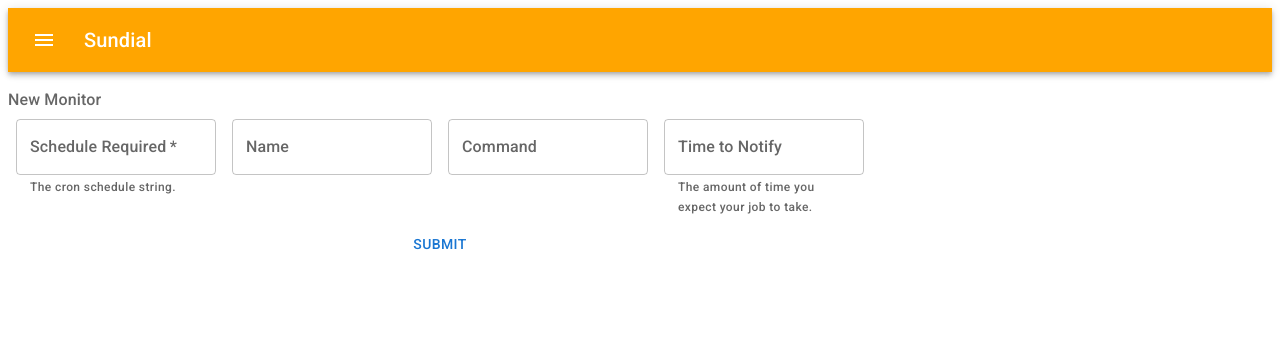
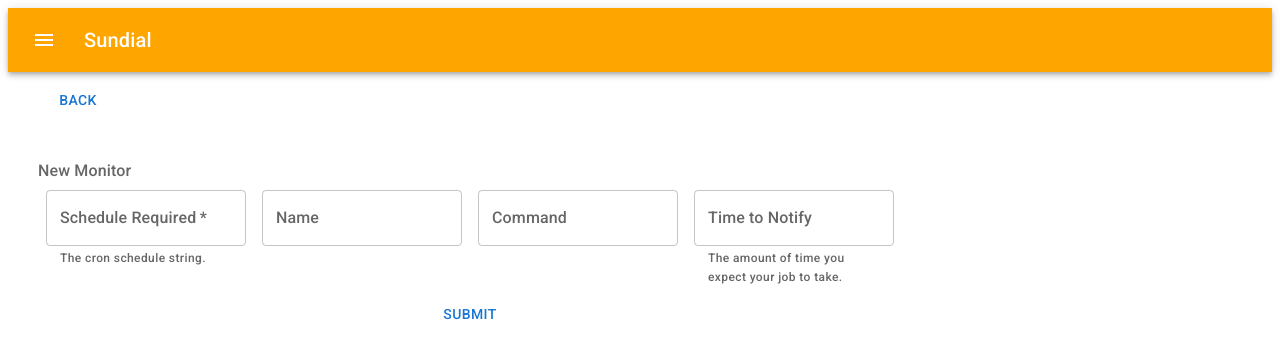
Before and after one commit to Project-Sundial/ui, a React (Create React App) app: page / in a window 1280 px wide. Both pictures are taken after a click on the button "ADD MONITOR". Shown: the top 358 px of the page. Built offline with nearby package versions, Linux system fonts and the light colour scheme; no server answers.

Commit message:
close modal,back button, and autoupdate monitors list on add

```diff
--- a/src/App.jsx
+++ b/src/App.jsx
@@ -4,7 +4,7 @@
 import MonitorsList from './components/MonitorsList';
 import Header from './components/Header';
 import AddMonitorForm from './components/AddMonitorForm';
-import StringPopover from './components/WrapperPopover';
+import WrapperPopover from './components/WrapperPopover';
 import generateCurl from './utils/generateCurl';
 
 
@@ -33,9 +33,9 @@
 
   const onClickSubmitNewMonitor = async (monitorData) => {
     try {
-      // const data = await createMonitor(monitorData);
-      // const wrapper = generateCurl(data.endpoint_key);
-      const wrapper = 'hey'
+      const newMonitor = await createMonitor(monitorData);
+      const wrapper = generateCurl(newMonitor);
+      setMonitors(monitors.concat(newMonitor))
       setWrapper(wrapper);
       setDisplayString(true);
     } catch (error) {
@@ -44,15 +44,14 @@
     }
   }
 
-  const onCopyPopover = () => {
+  const onClosePopover = () => {
     setDisplayString(false);
     setWrapper('');
     setDisplayAddForm(false);
   }
 
-  const onCancelPopover = () => {
-    setDisplayString(false);
-    setWrapper('');
+  const onClickBackButton = () => {
+    setDisplayAddForm(false);
   }
 
   return (
@@ -60,7 +59,7 @@
       <Header />
       {displayAddForm ?
         null :
-        <Box display="flex" justifyContent="center" mt={2}>
+        <Box display="flex" justifyContent="left" mt={2}>
           <Button
             open={displayAddForm}
             variant="contained"
@@ -68,13 +67,14 @@
           </Button>
         </Box>}
       {displayAddForm ?
-        <AddMonitorForm handleSubmitForm={onClickSubmitNewMonitor}/> :
+        <AddMonitorForm
+          handleSubmitForm={onClickSubmitNewMonitor}
+          handleBack={onClickBackButton}/> :
         <MonitorsList monitors={monitors}/> }
-      <StringPopover
+      <WrapperPopover
         wrapper={wrapper}
         open={displayString}
-        handleCancel={onCancelPopover}
-        handleCopy={onCopyPopover}
+        handleClose={onClosePopover}
       />
     </div>
   );
--- a/src/components/AddMonitorForm.jsx
+++ b/src/components/AddMonitorForm.jsx
@@ -1,7 +1,7 @@
 import { Box, FormControl, FormLabel, TextField, Button } from '@mui/material';
 import { useState } from 'react';
 
-const AddMonitorForm = ({ handleSubmitForm }) => {
+const AddMonitorForm = ({ handleSubmitForm, handleBack }) => {
   const [schedule, setSchedule] = useState('');
   const [name, setMonitorName] = useState('');
   const [command, setCommand] = useState('');
@@ -25,12 +25,16 @@
   }
 
   return (
-    <FormControl margin="normal" variant="outlined">
+    <>
+      <div>
+        <Button sx={{ width: '120px', margin: '10px' }} onClick={handleBack}>Back</Button>
+      </div>
+      <FormControl margin="normal" variant="outlined" sx={{margin: '30px' }} >
         <FormLabel>New Monitor</FormLabel>
         <Box
           component="form"
           sx={{
-          '& .MuiTextField-root': { m: 1, width: '25ch' },
+            '& .MuiTextField-root': { m: 1, width: '25ch'},
           }}
           noValidate
           autoComplete="off"
@@ -72,6 +76,7 @@
           </Box>
         </Box>
       </FormControl>
+    </>
   )
 }
 
--- a/src/components/CopyToClipboardButton.jsx
+++ b/src/components/CopyToClipboardButton.jsx
@@ -1,7 +1,7 @@
 import { Button, Snackbar } from '@mui/material'
 import { useState } from 'react'
 
-const CopyToClipboardButton = ({ wrapper, handleCopy }) => {
+const CopyToClipboardButton = ({ wrapper, handleClose }) => {
   const [open, setOpen] = useState(false);
 
   const onClick = () => {
@@ -16,7 +16,7 @@
         open={open}
         onClose={() => {
           setOpen(false);
-          handleCopy();
+          handleClose();
         }}
         autoHideDuration={500}
         message="Copied to clipboard"
--- a/src/components/WrapperPopover.jsx
+++ b/src/components/WrapperPopover.jsx
@@ -1,12 +1,12 @@
 import { Dialog, DialogTitle, DialogContent, DialogContentText, DialogActions, Button } from '@mui/material';
 import CopyToClipboardButton from './CopyToClipboardButton.jsx';
 
-const WrapperPopover = ({ wrapper, open, handleCancel, handleCopy }) => {
+const WrapperPopover = ({ wrapper, open, handleClose }) => {
   return (
     <div>
       <Dialog
         open={open}
-        onClose={handleCancel}
+        onClose={handleClose}
         aria-labelledby="alert-dialog-title"
         aria-describedby="alert-dialog-description"
       >
@@ -19,8 +19,8 @@
           </DialogContentText>
         </DialogContent>
         <DialogActions>
-          <Button onClick={handleCancel}>Cancel</Button>
-          <CopyToClipboardButton wrapper={wrapper} handleCopy={handleCopy} autoFocus/>
+          <Button onClick={handleClose}>Close</Button>
+          <CopyToClipboardButton wrapper={wrapper} handleClose={handleClose} autoFocus/>
         </DialogActions>
       </Dialog>
     </div>
--- a/src/utils/generateCurl.js
+++ b/src/utils/generateCurl.js
@@ -1,6 +1,8 @@
-const generateCurl = (endpoint_key) => {
-  return `<COMMAND> ` +
-    `&& curl <SERVER URL>/pings/${endpoint_key}`;
+const generateCurl = (monitor) => {
+  const { schedule, command, endpoint_key} = monitor;
+
+  return schedule + ' ' + command +
+    ` && curl <SERVER URL>/pings/${endpoint_key}`;
 };
 
 export default generateCurl;
```
Lines whose indentation alone changed are shown as unchanged.
